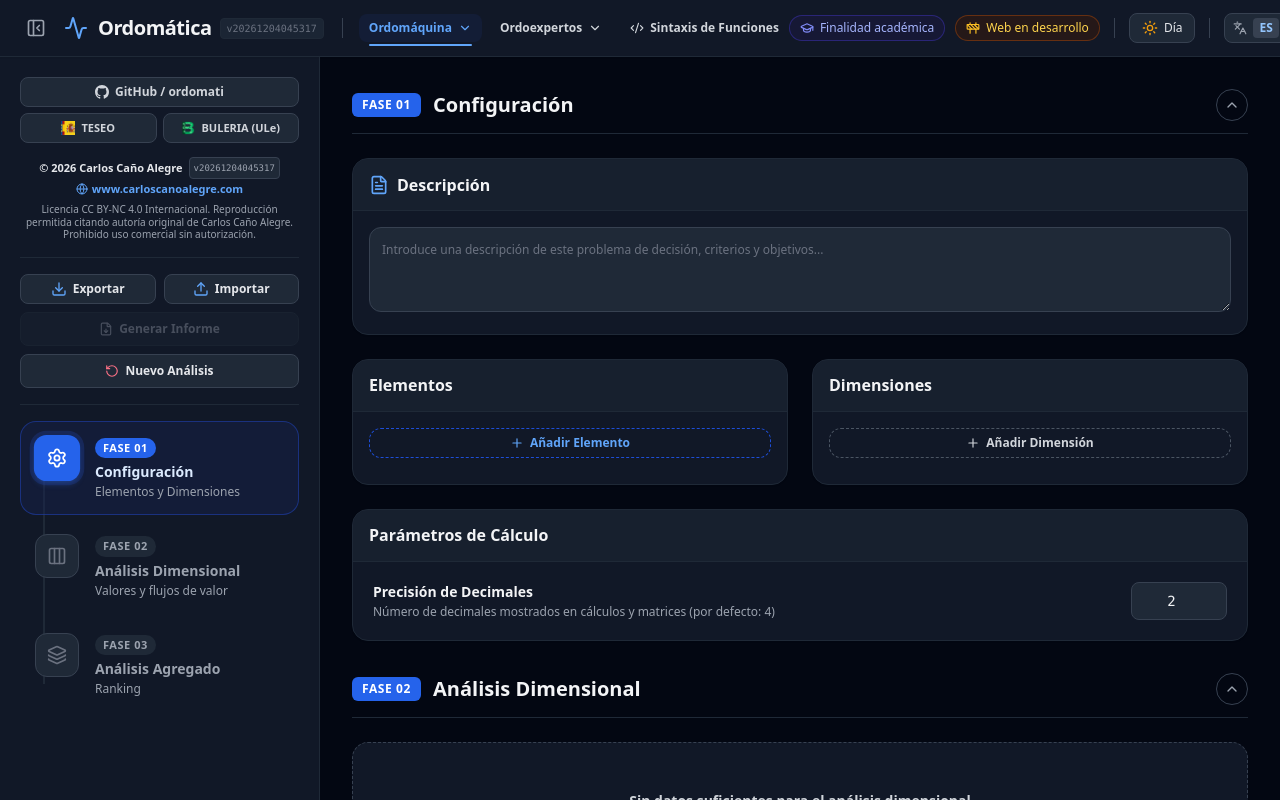
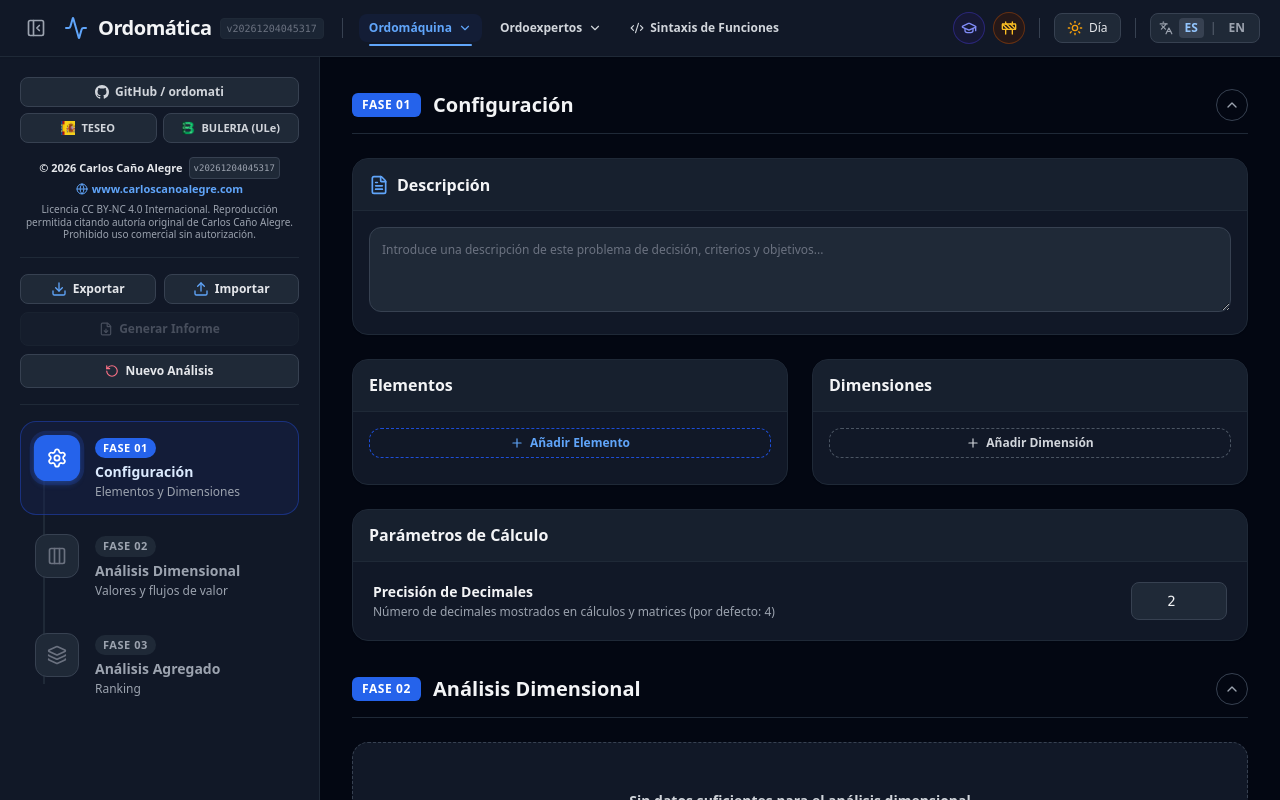
Before and after one commit to carloscanale81/ordomati, a React (Vite) app: page / in a window 1280 px wide. Built offline with nearby package versions, Linux system fonts and the light colour scheme.

Commit message:
feat: simplify some info buttons on navigation bar

```diff
--- a/src/ui/App.tsx
+++ b/src/ui/App.tsx
@@ -11,9 +11,7 @@ import {
   PanelLeftOpen,
   FileDown,
   RotateCcw,
-  AlertTriangle,
-  Construction,
-  GraduationCap
+  AlertTriangle
 } from 'lucide-react';
 import {
   createDefaultDataset,
@@ -35,6 +33,7 @@ import { PhaseStepper } from './components/PhaseStepper';
 import { LanguageSelector } from './components/LanguageSelector';
 import { ThemeToggle } from './components/ThemeToggle';
 import { MainNavMenu } from './components/MainNavMenu';
+import { NavStatusBadges } from './components/NavStatusBadges';
 import { FlavourPage } from './components/FlavourPage';
 import { FunctionSyntaxPage } from './components/FunctionSyntaxPage';
 import { AppFooter, useIsFooterVisible } from './components/AppFooter';
@@ -268,25 +267,10 @@ function AppContent() {
           />
         </div>
 
-        {/* Right: Academic notice, Development notice, Theme Toggle & Language Switcher */}
+        {/* Right: Expandable status badges, Theme Toggle & Language Switcher */}
         <div className="flex items-center gap-2 sm:gap-2.5">
-          {/* Academic purpose badge */}
-          <div
-            className="flex items-center gap-1.5 px-2.5 py-1 rounded-full text-xs font-medium bg-indigo-50/90 dark:bg-indigo-950/40 border border-indigo-200/80 dark:border-indigo-800/60 text-indigo-800 dark:text-indigo-300 shadow-xs select-none"
-            title={t('header.academicPurposeTooltip')}
-          >
-            <GraduationCap className="w-3.5 h-3.5 text-indigo-600 dark:text-indigo-400 shrink-0" />
-            <span className="hidden sm:inline font-medium whitespace-nowrap">{t('header.academicPurpose')}</span>
-          </div>
-
-          {/* Development notice badge */}
-          <div
-            className="flex items-center gap-1.5 px-2.5 py-1 rounded-full text-xs font-medium bg-amber-50/90 dark:bg-amber-950/40 border border-amber-200/80 dark:border-amber-800/60 text-amber-800 dark:text-amber-300 shadow-xs select-none"
-            title={t('header.underDevelopmentTooltip')}
-          >
-            <Construction className="w-3.5 h-3.5 text-amber-600 dark:text-amber-400 shrink-0" />
-            <span className="hidden sm:inline font-medium whitespace-nowrap">{t('header.underDevelopment')}</span>
-          </div>
+          {/* Interactive status badges (Academic Thesis & Under Construction) */}
+          <NavStatusBadges />
 
           {/* Divider */}
           <div className="h-5 w-px bg-gray-200 dark:bg-gray-700 mx-0.5 sm:mx-1"></div>
--- /dev/null
+++ b/src/ui/components/NavStatusBadges.tsx
@@ -0,0 +1,110 @@
+import React, { useState, useRef, useEffect } from 'react';
+import { GraduationCap, Construction, ExternalLink } from 'lucide-react';
+import { useI18n } from '../i18n/I18nContext';
+
+const BULERIA_THESIS_URL =
+  'https://buleria.unileon.es/entities/publication/1431d535-a1a1-4e2c-9254-6b85d7bfa1e8';
+
+export const NavStatusBadges: React.FC = () => {
+  const { t } = useI18n();
+
+  const [academicPinned, setAcademicPinned] = useState(false);
+  const [academicHover, setAcademicHover] = useState(false);
+  const academicExpanded = academicPinned || academicHover;
+  const academicRef = useRef<HTMLDivElement>(null);
+
+  const [devPinned, setDevPinned] = useState(false);
+  const [devHover, setDevHover] = useState(false);
+  const devExpanded = devPinned || devHover;
+  const devRef = useRef<HTMLDivElement>(null);
+
+  // Close pinned badges when clicking outside
+  useEffect(() => {
+    const handleDocumentClick = (e: MouseEvent) => {
+      if (academicRef.current && !academicRef.current.contains(e.target as Node)) {
+        setAcademicPinned(false);
+      }
+      if (devRef.current && !devRef.current.contains(e.target as Node)) {
+        setDevPinned(false);
+      }
+    };
+
+    document.addEventListener('mousedown', handleDocumentClick);
+    return () => document.removeEventListener('mousedown', handleDocumentClick);
+  }, []);
+
+  const handleAcademicClick = () => {
+    setAcademicPinned(prev => !prev);
+  };
+
+  const handleDevClick = () => {
+    setDevPinned(prev => !prev);
+  };
+
+  return (
+    <div className="flex items-center gap-1.5 sm:gap-2">
+      {/* Academic Thesis Badge */}
+      <div
+        ref={academicRef}
+        onClick={handleAcademicClick}
+        onMouseEnter={() => setAcademicHover(true)}
+        onMouseLeave={() => {
+          setAcademicHover(false);
+        }}
+        title={academicExpanded ? undefined : `${t('header.academicBadgePrefix')}${t('header.academicBadgeLink')}`}
+        className={`group relative flex items-center h-8 rounded-full text-xs font-medium bg-indigo-50/90 dark:bg-indigo-950/40 border border-indigo-200/80 dark:border-indigo-800/60 text-indigo-800 dark:text-indigo-300 shadow-2xs select-none cursor-pointer transition-all duration-300 ease-in-out ${
+          academicExpanded
+            ? 'px-3 max-w-[340px] bg-indigo-100/90 dark:bg-indigo-950/70 border-indigo-300 dark:border-indigo-700'
+            : 'w-8 px-0 justify-center hover:bg-indigo-100/70 dark:hover:bg-indigo-900/40'
+        }`}
+      >
+        <GraduationCap className="w-4 h-4 text-indigo-600 dark:text-indigo-400 shrink-0" />
+
+        <div
+          className={`flex items-center whitespace-nowrap overflow-hidden transition-all duration-300 ease-in-out ${
+            academicExpanded ? 'max-w-xs opacity-100 ml-1.5' : 'max-w-0 opacity-0 ml-0'
+          }`}
+        >
+          <span>{t('header.academicBadgePrefix')}</span>
+          <a
+            href={BULERIA_THESIS_URL}
+            target="_blank"
+            rel="noopener noreferrer"
+            onClick={e => e.stopPropagation()}
+            title={t('header.academicBadgeLink')}
+            className="inline-flex items-center gap-0.5 ml-1 font-semibold underline decoration-indigo-400 dark:decoration-indigo-500 hover:text-indigo-950 dark:hover:text-white transition-colors cursor-pointer"
+          >
+            <span>{t('header.academicBadgeLink')}</span>
+            <ExternalLink className="w-3 h-3 ml-0.5 opacity-70 group-hover:opacity-100 shrink-0" />
+          </a>
+        </div>
+      </div>
+
+      {/* Under Construction Badge */}
+      <div
+        ref={devRef}
+        onClick={handleDevClick}
+        onMouseEnter={() => setDevHover(true)}
+        onMouseLeave={() => {
+          setDevHover(false);
+        }}
+        title={devExpanded ? undefined : t('header.underDevelopmentBadge')}
+        className={`flex items-center h-8 rounded-full text-xs font-medium bg-amber-50/90 dark:bg-amber-950/40 border border-amber-200/80 dark:border-amber-800/60 text-amber-800 dark:text-amber-300 shadow-2xs select-none cursor-pointer transition-all duration-300 ease-in-out ${
+          devExpanded
+            ? 'px-3 max-w-[280px] bg-amber-100/90 dark:bg-amber-950/70 border-amber-300 dark:border-amber-700'
+            : 'w-8 px-0 justify-center hover:bg-amber-100/70 dark:hover:bg-amber-900/40'
+        }`}
+      >
+        <Construction className="w-4 h-4 text-amber-600 dark:text-amber-400 shrink-0" />
+
+        <div
+          className={`whitespace-nowrap overflow-hidden transition-all duration-300 ease-in-out ${
+            devExpanded ? 'max-w-xs opacity-100 ml-1.5' : 'max-w-0 opacity-0 ml-0'
+          }`}
+        >
+          <span>{t('header.underDevelopmentBadge')}</span>
+        </div>
+      </div>
+    </div>
+  );
+};
--- a/src/ui/i18n/translations.ts
+++ b/src/ui/i18n/translations.ts
@@ -29,8 +29,11 @@ export const translations = {
     'theme.toLight': 'Day',
     'header.underDevelopment': 'Under development',
     'header.underDevelopmentTooltip': 'The platform is currently under active development',
+    'header.underDevelopmentBadge': 'Application under construction',
     'header.academicPurpose': 'Academic purpose',
     'header.academicPurposeTooltip': 'This website is intended for academic research and educational purposes',
+    'header.academicBadgePrefix': 'Academic work from ',
+    'header.academicBadgeLink': 'Doctoral Thesis',
     'header.confirmRestoreTitle': 'Restore Analysis Case',
     'header.confirmRestoreDesc': 'The file contains {elements} elements and {characteristics} dimensions (exported on {date}). Restoring will replace your current analysis. Do you want to proceed?',
     'header.confirmRestoreBtn': 'Restore Case',
@@ -717,8 +720,11 @@ export const translations = {
     'theme.toLight': 'Día',
     'header.underDevelopment': 'Web en desarrollo',
     'header.underDevelopmentTooltip': 'La web se encuentra bajo desarrollo',
+    'header.underDevelopmentBadge': 'Aplicación en construcción',
     'header.academicPurpose': 'Finalidad académica',
     'header.academicPurposeTooltip': 'La finalidad de esta web es de investigación y docencia académica',
+    'header.academicBadgePrefix': 'Trabajo académico de ',
+    'header.academicBadgeLink': 'Tesis Doctoral',
     'header.confirmRestoreTitle': 'Restaurar Caso de Análisis',
     'header.confirmRestoreDesc': 'El archivo seleccionado contiene {elements} elementos y {characteristics} dimensiones (guardado el {date}). Al cargarlo se reemplazará tu sesión actual. ¿Deseas continuar?',
     'header.confirmRestoreBtn': 'Restaurar Caso',
```
